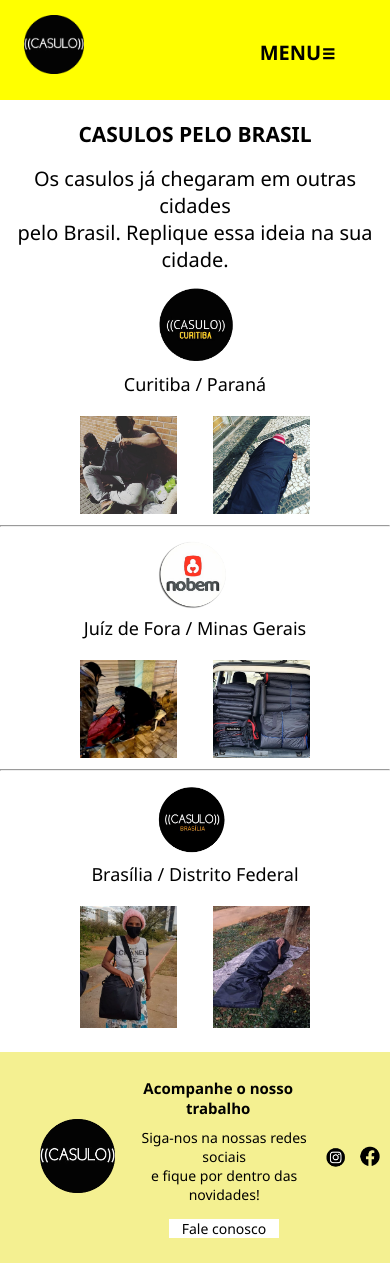
After one commit to Yasmin-Silva01/projeto-casulo, a PHP site: page /parceiros.php in a window 390 px wide. The commit adds this page. Run offline with PHP 8.4, Linux system fonts and the light colour scheme.

Commit message:
criado a página parceiros

```diff
--- a/cartilha.php
+++ b/cartilha.php
@@ -44,10 +44,10 @@
              Reproduza e multiplique o Casulo <br> pelo Brasil e mundo afora
          </p>
 
-         <img class="imagem1"  src="imagens/foto 2.png" alt="">
+         <img class="imagem1"  src="imagens/foto 2.png" alt="casulo, impermeável e acolchoado">
 
          <p class="primeiro-paragrafo">
-             Aqui você encontra as especificações, materiais e moldes para <br>
+               <a class="link" download  href="imagens/CARTILHA.pdf">Aqui</a> você encontra as especificações, materiais e moldes para <br>
              a fabricação do saco de dormir <br>
              -Casulo
          </p>
--- a/css/estilos.css
+++ b/css/estilos.css
@@ -213,7 +213,6 @@ footer {
     display: flex;
     justify-content: flex-start;
     align-items: center;
-
 }
 .imagem-footer{
   width: 75px;
--- /dev/null
+++ b/css/parceiros.css
@@ -0,0 +1,100 @@
+article {
+    text-align: center;
+    margin-top:20px;
+    margin-bottom: 20px;
+}
+.casulos{
+   font-size: 20px;
+   margin-top: 10px;
+}
+.casulo-curitiba1{
+    width:15%;
+
+}
+.curitiba-parana{
+    font-size: 20px;
+    display: block;
+    margin-top: -32px;
+    margin-bottom: 20px;
+}
+.casulo-curitiba2{
+    width:17%;
+}
+.casulo-curitiba3{
+    width:17%;
+    margin-left: 32px;
+}
+.nobem{
+    width:15%;
+}
+.Juiz-de-fora{
+    font-size: 20px;
+    display: block;
+    margin-top: -32px;
+    margin-bottom: 20px;
+}
+.minas-gerais1{
+    width:17%;
+}
+.minas-gerais2{
+    width:17%;
+    margin-left: 32px;
+}
+.casulo-brasilia1{
+    width:15%;
+}
+.brasilia{
+    font-size: 20px;
+    display: block;
+    margin-top: -32px;
+    margin-bottom: 20px;
+}
+.brasilia2{
+    width:17%;
+}
+.brasilia3{
+    width:17%;
+    margin-left: 32px;
+}
+
+@media screen  and (max-width:1100px)  {
+    .casulo-curitiba1{
+        width: 25%;
+    }
+    .curitiba-parana{
+        font-size: 18px;
+        margin-top:-10px;
+    }
+    .casulo-curitiba2{
+        width: 25%;
+    }
+    .casulo-curitiba3{
+        width: 25%;
+    }
+    .nobem{
+        width:25%;
+    }
+    .Juiz-de-fora{
+        font-size: 18px;
+        margin-top:-10px;
+    }
+    .minas-gerais1{
+        width: 25%;
+    }
+    .minas-gerais2{
+        width: 25%;
+    }
+    .casulo-brasilia1{
+        width: 25%;
+    }
+    .brasilia{
+        font-size: 18px;
+        margin-top:-10px;
+    }
+    .brasilia2{
+        width: 25%;
+    }
+    .brasilia3{
+        width: 25%;
+    }
+}
--- a/includes/footer.php
+++ b/includes/footer.php
@@ -8,7 +8,7 @@
         <h2>Acompanhe o nosso trabalho</h2>
         <p>
             Siga-nos na nossas redes sociais <br>
-             e fique por dentro das novidades!
+            e fique por dentro das novidades!
         </p>
         <p class="fale-conosco-footer">Fale conosco</p>
     </div>
--- a/includes/header.php
+++ b/includes/header.php
@@ -12,7 +12,7 @@
            <ul class="menu">
               <li><a href="index.php">Home</a></li>
               <li><a href="cartilha.php">Cartilha</a></li>
-              <li><a href="">Nossos Parceiros</a></li>
+              <li><a href="parceiros.php">Nossos Parceiros</a></li>
               <li><a href="">Fale conosco</a></li>
           </ul>
       </nav>
--- /dev/null
+++ b/parceiros.php
@@ -0,0 +1,77 @@
+<!DOCTYPE html>
+<html lang="pt-br">
+<head>
+    <meta charset="UTF-8">
+    <meta http-equiv="X-UA-Compatible" content="IE=edge">
+    <meta name="viewport" content="width=device-width, initial-scale=1.0">
+    <title>Casulo pra rua</title>
+
+    <!-- Inserindo tags meta -->
+    <meta name="description" content="Site que mostra o Projeto Casulo pra Rua. Um saco de dormir voltado para população em situação de rua">
+    <meta name="keywords" content="casulo, população em situação de rua, saco de dormir, ajuda população vulnerável">
+
+
+    <!-- Inserindo Favicon -->
+    <link rel="shortcut icon" href="imagens/favicon.png" type="image/x-icon">
+
+
+    <!-- CSS externo -->
+    <link rel="stylesheet" href="css/estilos.css">
+    <link rel="stylesheet" href="css/slide.css">
+    <link rel="stylesheet" href="css/parceiros.css">
+</head>
+<body>
+  <?php
+     require 'includes/header.php';
+   ?>
+
+
+  <main>
+      <article>
+          <h1>Casulos pelo Brasil</h1>
+          <p class="casulos">
+              Os casulos já chegaram em outras cidades <br>
+              pelo Brasil. Replique essa ideia na sua cidade.
+          </p>
+
+         <a href="https://instagram.com/casuloprarua.curitiba?utm_medium=copy_link"><img class="casulo-curitiba1" src="imagens/curitiba casulo.png" alt="logo casulo-curitiba"></a>
+
+         <span class="curitiba-parana">
+              Curitiba / Paraná
+         </span>
+
+         <img class="casulo-curitiba2" src="imagens/curitiba2.png" alt="homem segurando o  saco de dormir (casulo)">
+
+         <img  class="casulo-curitiba3" src="imagens/curitiba.png" alt="homem deitado no saco de dormir (casulo)">
+          <hr>
+
+         <a href="https://instagram.com/redenobem?utm_medium=copy_link"><img class="nobem" src="imagens/no bem logo cópia.png" alt="logo nobem"></a>
+
+          <span class="Juiz-de-fora">
+              Juíz de Fora / Minas Gerais
+         </span>
+
+         <img class="minas-gerais1" src="imagens/Minas Gerais1.png" alt="homem abrindo saco de dormir (casulo)">
+
+         <img class="minas-gerais2" src="imagens/Minas Gerais2.png" alt="sacos de dormir dentro de um carro ">
+         <hr>
+
+          <a href="https://instagram.com/casuloprarua.brasilia?utm_medium=copy_link"><img class="casulo-brasilia1" src="imagens/brasilia.png" alt="logo casulo-brasilia"></a>
+
+          <span class="brasilia">
+              Brasília / Distrito Federal
+         </span>
+
+         <img class="brasilia2" src="imagens/brasilia1.png" alt="Mulher com o saco de dormir (casulo)">
+
+         <img class="brasilia3" src="imagens/brasilia2.png" alt="Uma pessoa dormindo no saco de dormir (casulo)">
+      </article>
+  </main>
+
+  <?php include 'includes/footer.php'; ?>
+
+  <script src="js/menu.js"></script>
+  <script src="js/jquery-3.1.0.min.js"></script>
+  <script src="js/silde.js"></script>
+</body>
+</html>
```
Also changed, not shown: css/cartilha.css (+6 -3 lines), imagens/Minas Gerais1.png (added), imagens/Minas Gerais2.png (added), imagens/brasilia.png (added), imagens/brasilia1.png (added), imagens/curitiba casulo.png (added), imagens/curitiba.png (added), imagens/curitiba2.png (added), imagens/no bem logo cópia.png (added). Lines whose indentation alone changed are shown as unchanged.
